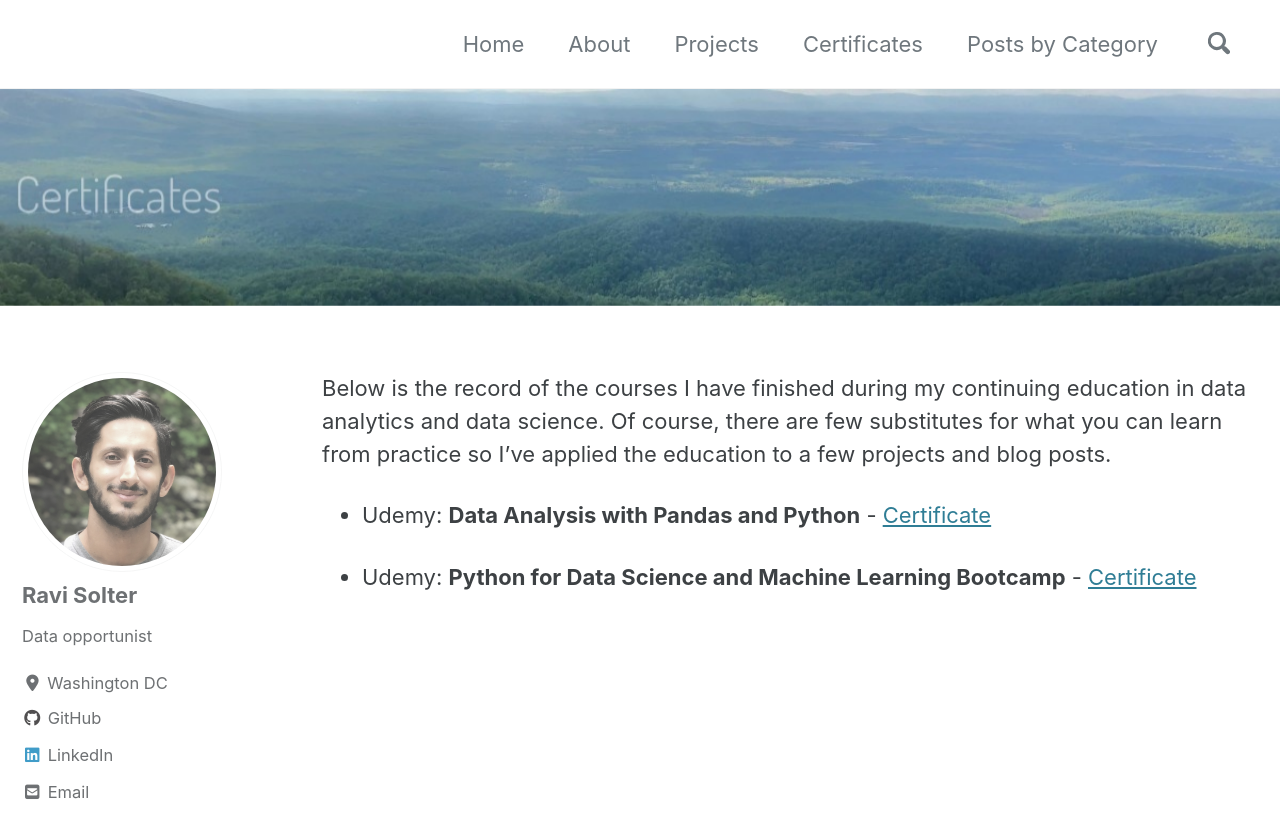
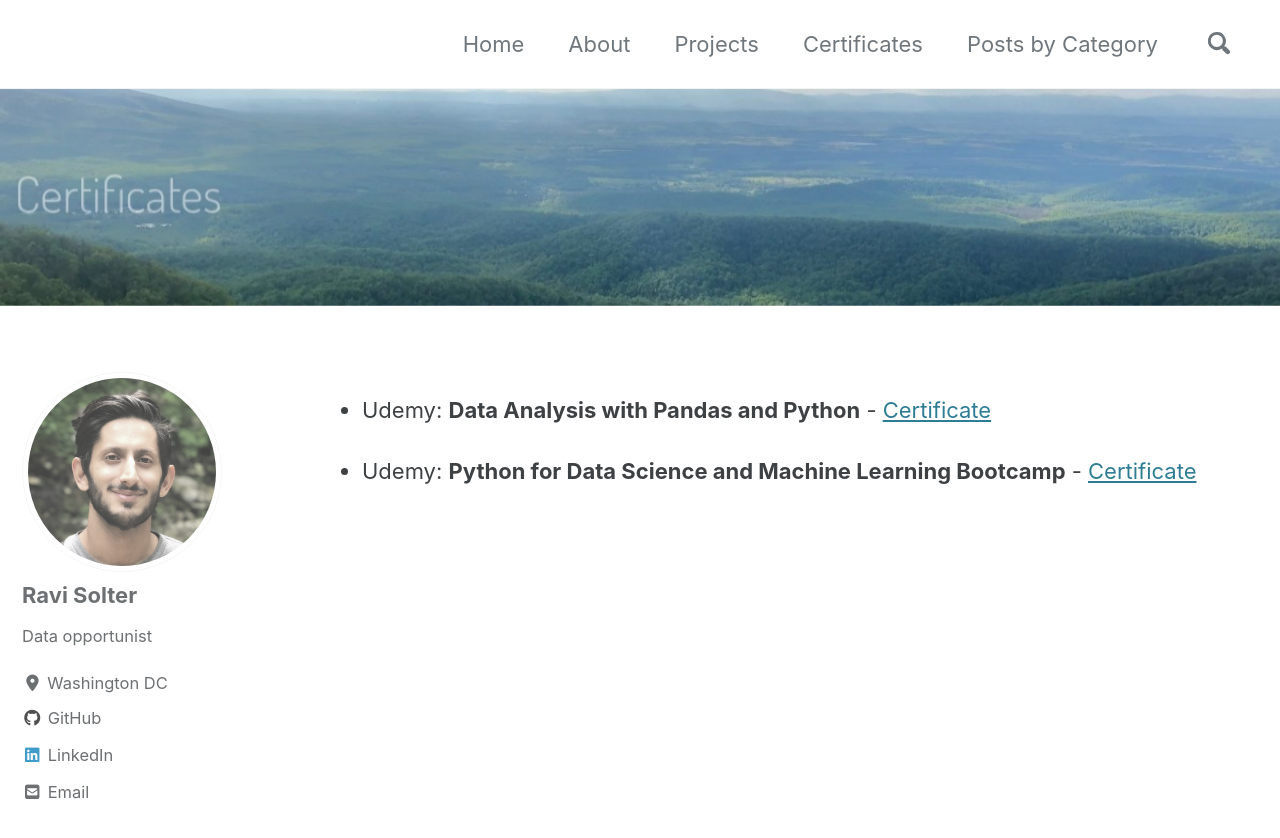
Before and after one commit to rsolter/rsolter.github.io, a Jekyll site: the page built from _pages/certs.md, in a window 1280 px wide and 900 px high. Shown: the top 838 px of the window. Built offline with Jekyll 4.4.1, drawn with Linux system fonts in a browser that asks for light colours; cached includes are drawn as plain includes; nearby versions of some CDN libraries.

Commit message:
cleaning up certs and projects pages

```diff
--- a/_pages/certs.md
+++ b/_pages/certs.md
@@ -10,7 +10,6 @@
 ---
 
 
-Below is the record of the courses I have finished during my continuing education in data analytics and data science. Of course, there are few substitutes for what you can learn from practice so I’ve applied the education to a few projects and blog posts.
 
   - Udemy: **Data Analysis with Pandas and Python** - [Certificate](/assets/images/Python_Pandas_Cert.jpg)
 
```
Also changed, not shown: _pages/projects.md (+1 -1 lines).
